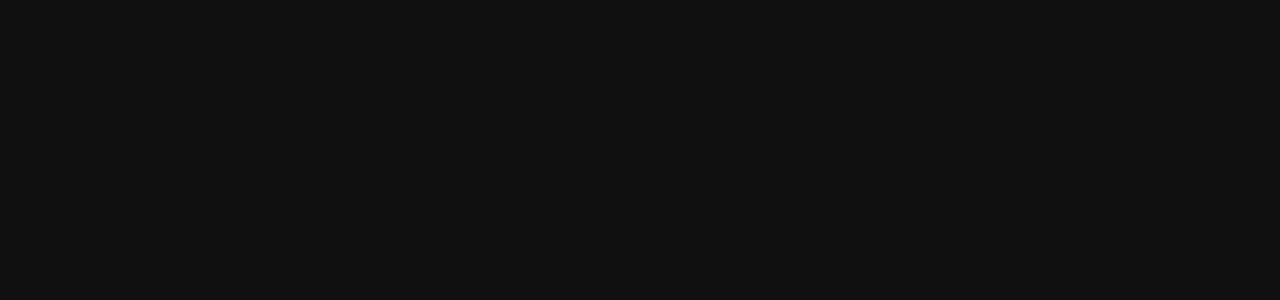
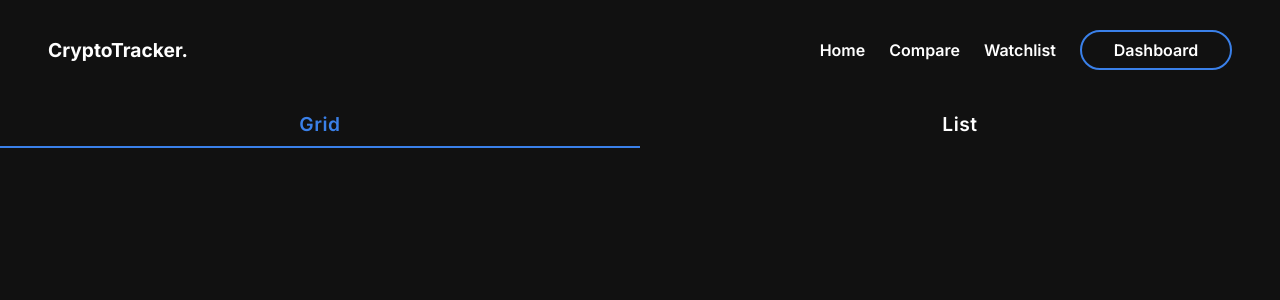
Before and after one commit to itsmdasifraza/crypto-react-client, a React (Create React App) app: page /dashboard in a window 1280 px wide. Before the commit this address had no page. Shown: the top 300 px of the page. Built offline with nearby package versions, Linux system fonts and the light colour scheme.

Commit message:
Created customized mui tab component
Signed-off-by: Md Asif Raza <itsmdasifraza@gmail.com>

```diff
--- a/package.json
+++ b/package.json
@@ -6,6 +6,7 @@
     "@emotion/react": "^11.10.6",
     "@emotion/styled": "^11.10.6",
     "@mui/icons-material": "^5.11.16",
+    "@mui/lab": "^5.0.0-alpha.127",
     "@mui/material": "^5.12.0",
     "@testing-library/jest-dom": "^5.16.5",
     "@testing-library/react": "^13.4.0",
--- a/src/App.js
+++ b/src/App.js
@@ -1,11 +1,13 @@
 import './App.css';
 import { Route, Routes } from "react-router-dom";
 import Home from './components/pages/Home/Home';
+import Dashboard from './components/pages/Dashboard/Dashboard';
 function App() {
   return (
     <div>
         <Routes>
           <Route path="/" element={<Home/>} />
+          <Route path="/dashboard" element={<Dashboard/>} />
         </Routes>
     </div>
   );
--- /dev/null
+++ b/src/components/dashboard/Tabs/Tabs.js
@@ -0,0 +1,60 @@
+import React, { useState } from "react";
+import Box from "@mui/material/Box";
+import Tab from "@mui/material/Tab";
+import TabContext from "@mui/lab/TabContext";
+import TabList from "@mui/lab/TabList";
+import TabPanel from "@mui/lab/TabPanel";
+import { createTheme, ThemeProvider } from "@mui/material";
+
+import "./Tabs.css";
+
+export default function TabsComponent({ coins }) {
+  const [value, setValue] = useState("grid");
+
+  const handleChange = (event, newValue) => {
+    setValue(newValue);
+  };
+
+  const style = {
+    color: "var(--white)",
+    width: "50vw",
+    fontSize: "1.2rem",
+    fontWeight: 600,
+    fontFamily: "Inter",
+    textTransform: "capitalize",
+  };
+
+  const theme = createTheme({
+    palette: {
+      primary: {
+        main: "#3a80e9",
+      },
+    },
+  });
+
+  return (
+    <ThemeProvider theme={theme}>
+      <TabContext value={value}>
+        <TabList onChange={handleChange} variant="fullWidth">
+          <Tab label="Grid" value="grid" sx={style} />
+          <Tab label="List" value="list" sx={style} />
+        </TabList>
+
+        <TabPanel value="grid">
+          <div className="grid-flex">
+            {/* {coins.map((coin, i) => {
+              return <Grid coin={coin} key={i} />;
+            })} */}
+          </div>
+        </TabPanel>
+        <TabPanel value="list">
+          <table className="list-table">
+            {/* {coins.map((item, i) => {
+              return <List coin={item} key={i} />;
+            })} */}
+          </table>
+        </TabPanel>
+      </TabContext>
+    </ThemeProvider>
+  );
+}
--- /dev/null
+++ b/src/components/pages/Dashboard/Dashboard.js
@@ -0,0 +1,13 @@
+import React from 'react'
+import Header from '../../common/Header/Header';
+import Tabs from '../../dashboard/Tabs/Tabs';
+const Dashboard = () => {
+  return (
+    <>
+    <Header/>
+    <Tabs/>
+    </>
+  )
+}
+
+export default Dashboard;
```
Also changed, not shown: src/components/dashboard/Tabs/Tabs.css (added), src/components/pages/Dashboard/Dashboard.css (added), 1 other file (tests, documents, lock files or other folders).
